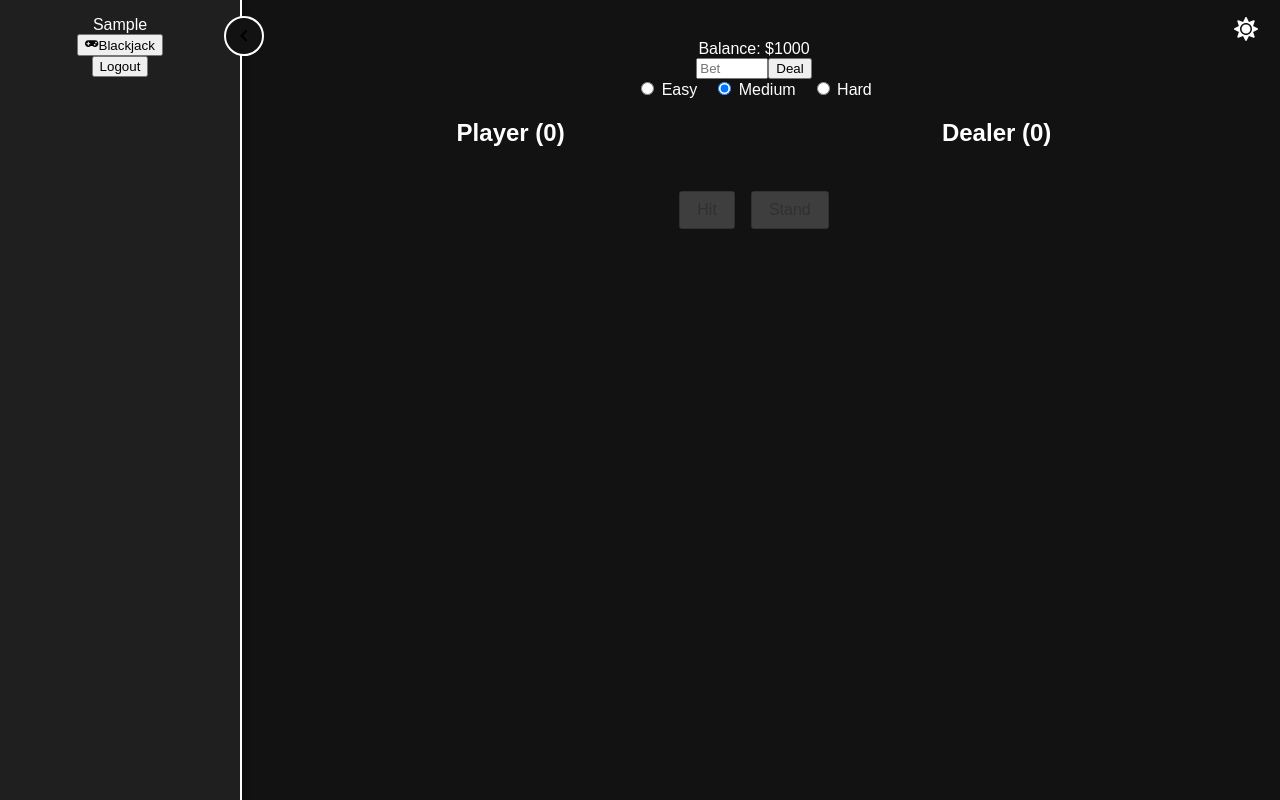
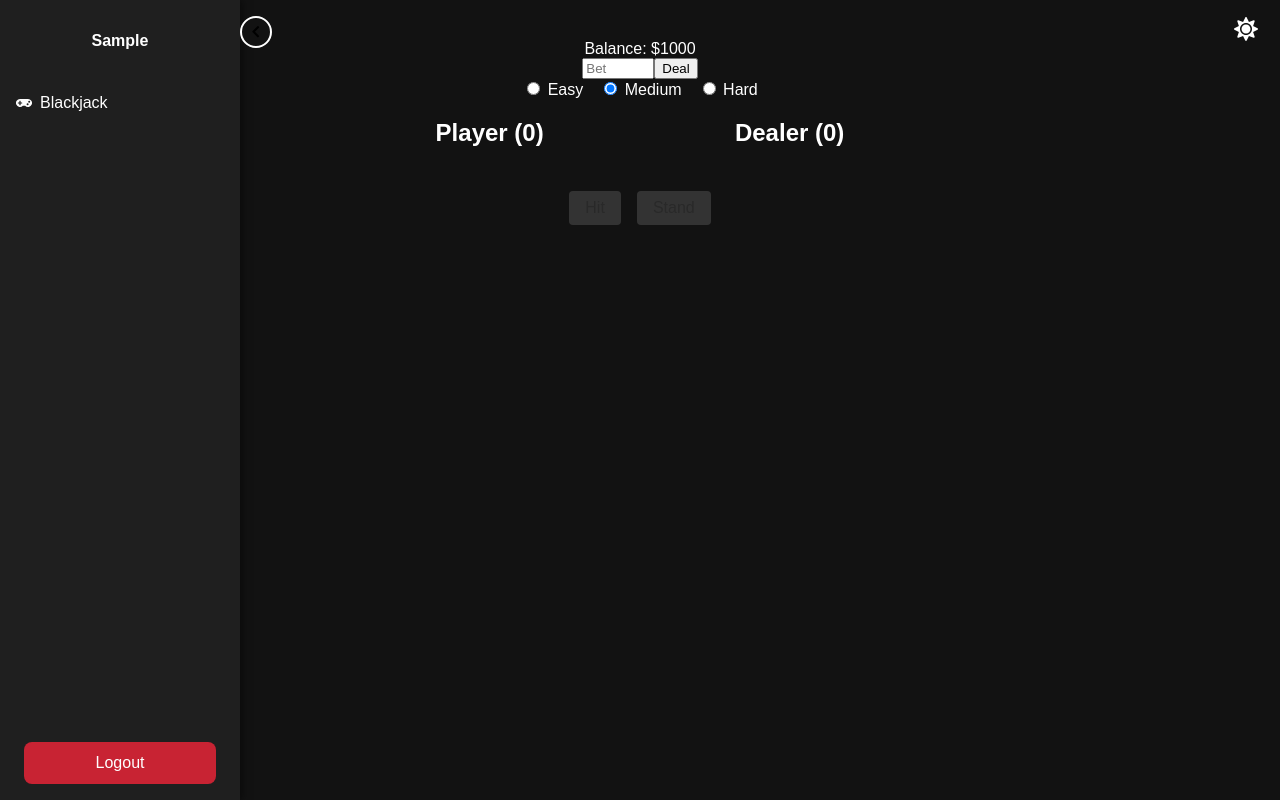
Before and after one commit to MalekMansour/CasinoFun, a React (Create React App) app in the folder games/blackjack/: page / in a window 1280 px wide. Both pictures are taken after typing "Sample" into the empty fields and a click on the button "Create". Built offline with nearby package versions, Linux system fonts and the light colour scheme.

Commit message:
Update index.css

```diff
--- a/games/blackjack/src/index.css
+++ b/games/blackjack/src/index.css
@@ -8,13 +8,98 @@ body {
   color: var(--text-color);
   font-family: sans-serif;
   text-align: center;
-  padding: 2rem;
-  padding-left: 260px; /* space for sidebar */
+  transition: background 0.3s, color 0.3s;
 }
 body.light-mode {
   --bg-color: #fff;
   --text-color: #000;
   --card-border-color: #000;
+}
+
+/* ─── Sidebar ────────────────────────────────────────────────────────── */
+.sidebar {
+  position: fixed;
+  top: 0;
+  left: 0;
+  bottom: 0;
+  width: 240px;
+  background: #1f1f1f;
+  box-shadow: 2px 0 8px rgba(0,0,0,0.5);
+  transform: translateX(0);
+  transition: transform 0.3s ease;
+  z-index: 100;
+  color: var(--text-color);
+  padding-top: 1rem;
+}
+.sidebar.collapsed {
+  transform: translateX(-240px);
+}
+.sidebar .toggle-btn {
+  position: absolute;
+  top: 1rem;
+  right: -32px;
+  background: var(--bg-color);
+  border: 2px solid var(--card-border-color);
+  border-radius: 50%;
+  width: 32px;
+  height: 32px;
+  cursor: pointer;
+  display: flex;
+  align-items: center;
+  justify-content: center;
+}
+.sidebar .sb-user {
+  margin: 1rem;
+  font-weight: bold;
+  text-align: center;
+}
+.sidebar .sb-games {
+  margin: 2rem 0;
+  display: flex;
+  flex-direction: column;
+}
+.sidebar .sb-games .sb-item {
+  background: none;
+  border: none;
+  color: var(--text-color);
+  padding: 0.75rem 1rem;
+  cursor: pointer;
+  display: flex;
+  align-items: center;
+  font-size: 1rem;
+  text-align: left;
+}
+.sidebar .sb-games .sb-item .sb-icon {
+  margin-right: 0.5rem;
+}
+.sidebar .sb-games .sb-item:hover {
+  background: rgba(255,255,255,0.1);
+}
+.sidebar .sb-logout {
+  position: absolute;
+  bottom: 1rem;
+  left: 50%;
+  transform: translateX(-50%);
+  width: 80%;
+  padding: 0.75rem;
+  background: #c82333;
+  color: white;
+  border: none;
+  border-radius: 8px;
+  cursor: pointer;
+  font-size: 1rem;
+}
+
+/* ─── Main Content ───────────────────────────────────────────────────── */
+.main-content {
+  margin-left: 240px;
+  transition: margin-left 0.3s ease;
+  padding: 2rem;
+  max-width: 600px;
+  margin: 0 auto;
+}
+.sidebar.collapsed ~ .main-content {
+  margin-left: 0;
 }
 
 /* ─── Layout ─────────────────────────────────────────────────────────── */
@@ -64,107 +149,36 @@ body.light-mode {
   border: 2px solid #444;
 }
 
-/* ─── Sidebar ─────────────────────────────────────────────────────────── */
-.sidebar {
-  position: fixed;
-  top: 0;
-  left: 0;
-  height: 100%;
-  width: 240px;
-  background: #1f1f1f;
-  border-right: 2px solid var(--card-border-color);
-  display: flex;
-  flex-direction: column;
-  align-items: center;
-  padding: 1rem 0;
-  box-shadow: 2px 0 5px rgba(0,0,0,0.3);
-  transition: transform 0.3s ease;
-  z-index: 100;
-}
-.sidebar.closed {
-  transform: translateX(-100%);
-}
-.sidebar .user-name {
-  font-size: 1.25rem;
-  margin-bottom: 2rem;
-  color: var(--text-color);
-}
-.sidebar ul {
-  list-style: none;
-  padding: 0;
-  width: 100%;
-}
-.sidebar ul li {
-  width: 100%;
-}
-.sidebar ul li a {
-  display: flex;
-  align-items: center;
-  padding: 0.75rem 1rem;
-  width: 100%;
-  color: var(--text-color);
-  text-decoration: none;
-  border-radius: 4px;
-  transition: background 0.2s ease;
-}
-.sidebar ul li a:hover {
-  background: rgba(255,255,255,0.1);
-}
-.sidebar .logout-btn {
-  margin-top: auto;
-  margin-bottom: 1rem;
-  background: #dc3545;
-  color: #fff;
-  padding: 0.5rem 1rem;
-  border: none;
-  border-radius: 4px;
-  cursor: pointer;
-}
-.sidebar .toggle-btn {
-  position: absolute;
-  top: 1rem;
-  right: -1.5rem;
-  background: var(--bg-color);
-  border: 2px solid var(--card-border-color);
-  border-radius: 50%;
-  width: 2.5rem;
-  height: 2.5rem;
-  display: flex;
-  align-items: center;
-  justify-content: center;
-  cursor: pointer;
-}
-
 /* ─── Controls & Buttons ────────────────────────────────────────────── */
-.controls button,
-.bank button {
+.controls button {
   padding: 0.5rem 1rem;
   margin: 0.5rem;
   font-size: 1rem;
   cursor: pointer;
+  border-radius: 4px;
+  border: none;
 }
 .controls button[disabled] {
   opacity: 0.5;
   cursor: not-allowed;
 }
 
-/* ─── Deal Button Styling ────────────────────────────────────────────── */
-.controls button#deal {
-  background-color: #28a745;
-  color: #fff;
+/* ─── Deal Button (Bet Form) ────────────────────────────────────────── */
+.bank button {
+  background: #28a745;
+  color: white;
   font-size: 1.25rem;
   padding: 0.75rem 1.5rem;
+  border-radius: 8px;
   border: none;
-  border-radius: 8px;
-  cursor: pointer;
   box-shadow: 0 4px 6px rgba(0,0,0,0.2);
-  transition: background-color 0.3s ease, transform 0.2s ease;
+  transition: transform 0.1s ease;
 }
-.controls button#deal:hover {
-  background-color: #218838;
+.bank button:hover {
   transform: scale(1.05);
 }
 
+/* ─── Difficulty & Message ───────────────────────────────────────────── */
 .difficulty label {
   margin: 0 0.5rem;
   cursor: pointer;
```
